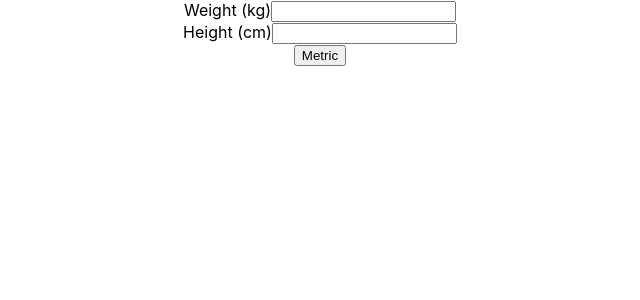
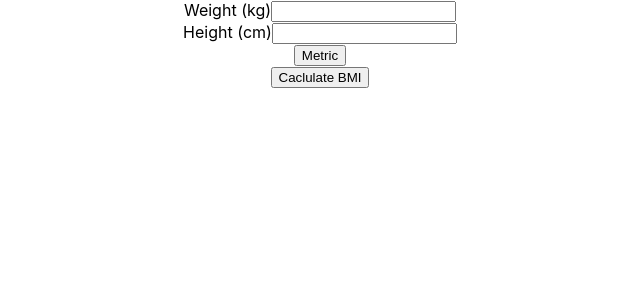
Before and after one commit to Jon1969Edwards/react_bmi_calculator, a React (Create React App) app: page / in a window 1280 px wide. Shown: the top 300 px of the page, without its empty margins (320-960 px from the left). Built offline with nearby package versions, Linux system fonts and the light colour scheme.

Commit message:
Creates button to calculate BMI

```diff
--- a/src/BMICalculator.js
+++ b/src/BMICalculator.js
@@ -19,18 +19,18 @@ export const bmiCalculation = (weight, height, method) => {
 
   const setBMIMessage = (finalBMI) => {
     if (finalBMI < 18.5) {
-      return "Underweight";
+      return "slowly dying of starvation";
     }
 
     if (finalBMI > 18.5 && finalBMI < 25) {
-      return "Normal";
+      return "Normal.  Nothing to see here";
     }
 
     if (finalBMI > 25 && finalBMI < 30) {
-      return "Overweight";
+      return "fat.  Maybe try a veggie?";
     }
 
     if (finalBMI > 30) {
-      return "Obese";
+      return "Obese.  'Nom nom nom'";
     }
   }
--- a/src/DisplayResult.js
+++ b/src/DisplayResult.js
@@ -2,21 +2,29 @@ import React, { Component } from 'react';
 import { bmiCalculation } from './BMICalculator';
 
 
-class DisplayResult extends Component {
-  calculate() {
-    var weight= this.props.weight;
-    var height= this.props.height;
+class DisplayResults extends Component {
+    constructor(props) {
+        super(props);
+        this.state = {
+        bmiMessage: "",
+        };
+    }
 
-    return bmiCalculation(weight, height);
-  }
+    calculate() {
+        const weight = this.props.weight;
+        const height = this.props.height;
+        const method = this.props.methodName;
+        this.setState({ bmiMessage: bmiCalculation(weight, height, method) });
+    }
 
-  render() {
-    return (
-      <div id='response'>
-        {this.calculate()}
-      </div>
-    )
-  }
+    render() {
+        return (
+        <div>
+            <button onClick={() => this.calculate()}>Caclulate BMI</button>
+            <div>{this.state.bmiMessage}</div>
+        </div>
+        );
+    }
 }
 
-export default DisplayResult
+export default DisplayResults;
```
